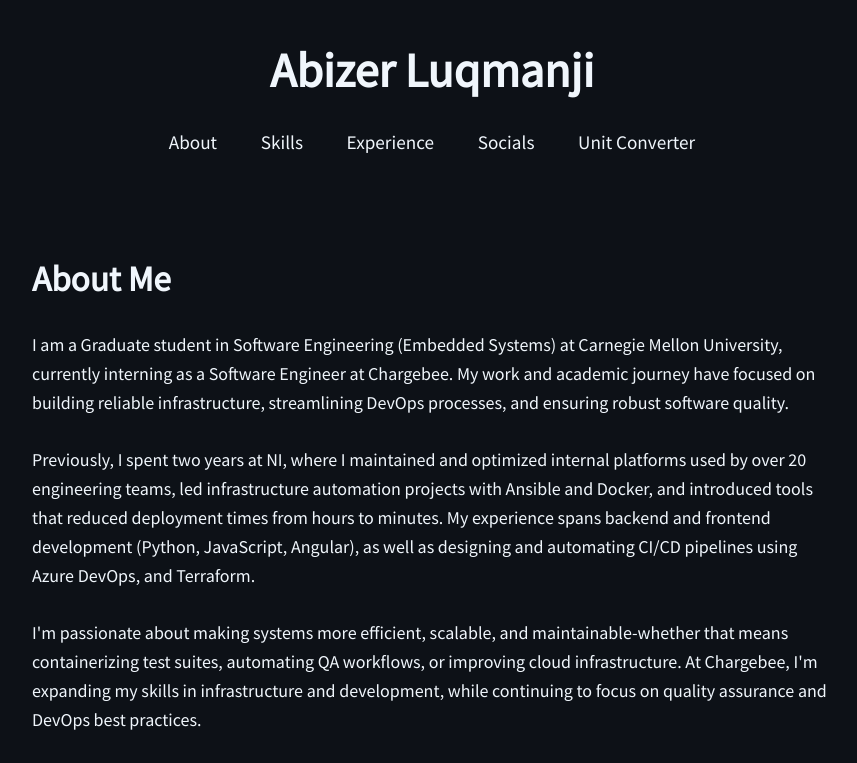
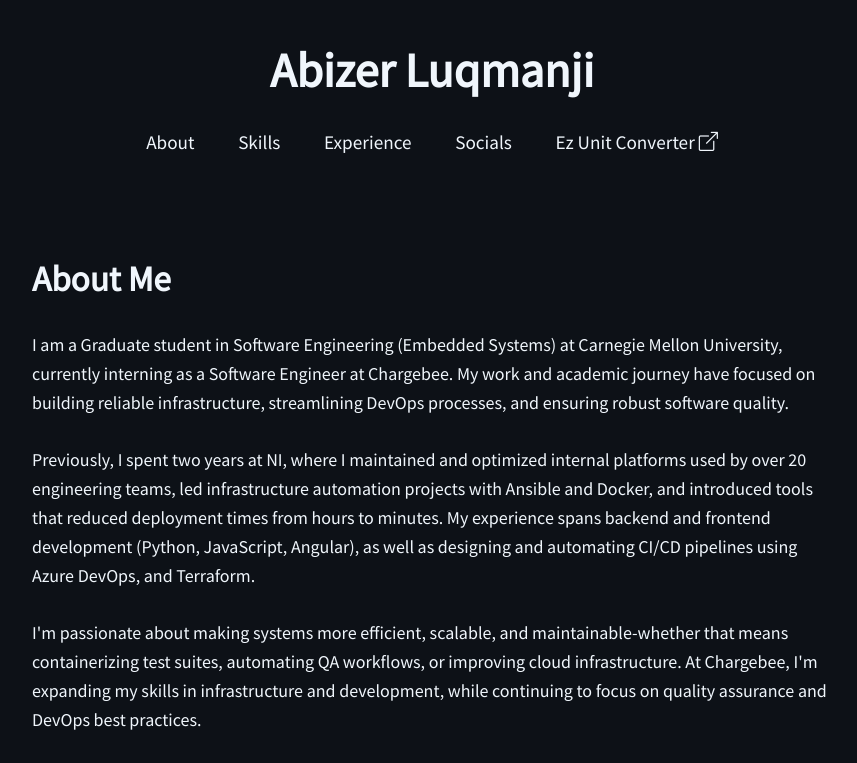
Before and after one commit to abizerluqmanji/abizerluqmanji.github.io, a plain HTML site: page index.html in a window 1280 px wide. Shown: the top 763 px of the page, without its empty margins (208-1065 px from the left). Drawn offline with nearby package versions, Linux system fonts and the light colour scheme.

Commit message:
Add external-link icon to unit converter link

```diff
--- a/index.html
+++ b/index.html
@@ -8,6 +8,7 @@
     <link rel="icon" type="image/x-icon" href="favicon.ico">
     <link rel="stylesheet" href="style.css">
     <link rel="stylesheet" href="https://fonts.googleapis.com/css?family=Source Sans Pro">
+    <link rel="stylesheet" href="https://cdn.jsdelivr.net/npm/bootstrap-icons@1.13.1/font/bootstrap-icons.min.css">
 </head>
 
 <body>
@@ -19,7 +20,12 @@
                 <li><a href="#skills">Skills</a></li>
                 <li><a href="#experience">Experience</a></li>
                 <li><a href="#links">Socials</a></li>
-                <li><a href="/unit-converter">Unit Converter</a></li>
+                <li>
+                    <a href="/unit-converter" target="_blank">
+                        Ez Unit Converter
+                        <i class="bi bi-box-arrow-up-right"></i>
+                    </a>
+                </li>
             </ul>
         </nav>
     </header>
```
